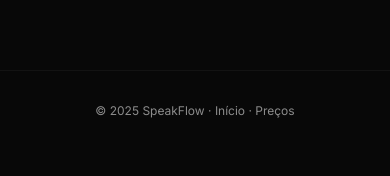
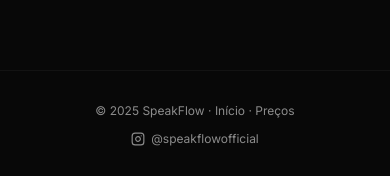
Before and after one commit to Luiz-code-dev/call_assistant, a Next.js app in the folder pageCallAssistant/: page /guia in a window 390 px wide. Shown: the part 7420-7596 px from the top of the page. Before the commit the page ends 7571 px from the top, so only its background shows below. Built offline with nearby package versions, Linux system fonts and the light colour scheme; no server answers.

Commit message:
feat: adicionar Instagram @speakflowofficial no navbar, footer e guia

```diff
--- a/pageCallAssistant/app/guia/page.tsx
+++ b/pageCallAssistant/app/guia/page.tsx
@@ -7,7 +7,7 @@ import { getSession } from "@/lib/auth";
 import {
   BookOpen, Mic2, Globe, Brain, Wand2, MessageSquarePlus,
   CheckCircle2, ArrowRight, Download, Zap, Star, Volume2,
-  Settings, Play, Send, RotateCcw, ChevronRight,
+  Settings, Play, Send, RotateCcw, ChevronRight, Instagram,
 } from "lucide-react";
 
 export default async function GuiaPage() {
@@ -420,10 +420,21 @@ export default async function GuiaPage() {
 
       <SupportChat />
 
-      <footer className="border-t border-border/50 px-6 py-8 text-center">
-        <p className="text-xs text-muted-foreground">
-          © 2025 SpeakFlow · <Link href="/" className="hover:text-foreground">Início</Link> · <Link href="/pricing" className="hover:text-foreground">Preços</Link>
-        </p>
+      <footer className="border-t border-border/50 px-6 py-8">
+        <div className="mx-auto flex max-w-3xl flex-col items-center justify-between gap-3 sm:flex-row">
+          <p className="text-xs text-muted-foreground">
+            © 2025 SpeakFlow · <Link href="/" className="hover:text-foreground">Início</Link> · <Link href="/pricing" className="hover:text-foreground">Preços</Link>
+          </p>
+          <a
+            href="https://www.instagram.com/speakflowofficial?igsh=ZmljYW5keDR4dWt1&utm_source=qr"
+            target="_blank"
+            rel="noopener noreferrer"
+            className="flex items-center gap-1.5 text-xs text-muted-foreground hover:text-pink-400 transition-colors"
+          >
+            <Instagram className="h-3.5 w-3.5" />
+            @speakflowofficial
+          </a>
+        </div>
       </footer>
     </div>
   );
--- a/pageCallAssistant/app/page.tsx
+++ b/pageCallAssistant/app/page.tsx
@@ -7,7 +7,7 @@ import { getSession } from "@/lib/auth";
 import {
   Mic2, Zap, Globe, Brain, Shield, Download,
   CheckCircle2, ArrowRight, Star, ChevronRight,
-  AlertTriangle, TrendingUp, Wand2, MessageSquarePlus, BookOpen, Sparkles,
+  AlertTriangle, TrendingUp, Wand2, MessageSquarePlus, BookOpen, Sparkles, Instagram,
 } from "lucide-react";
 
 const features = [
@@ -538,11 +538,20 @@ export default async function Home() {
           <p className="text-xs text-muted-foreground">
             © 2025 SpeakFlow. Todos os direitos reservados.
           </p>
-          <div className="flex gap-4">
+          <div className="flex items-center gap-4">
             <Link href="/pricing" className="text-xs text-muted-foreground hover:text-foreground">Preços</Link>
             <Link href="/guia" className="text-xs text-muted-foreground hover:text-foreground">Guia</Link>
             <Link href="/login" className="text-xs text-muted-foreground hover:text-foreground">Login</Link>
             <Link href="/register" className="text-xs text-muted-foreground hover:text-foreground">Cadastro</Link>
+            <a
+              href="https://www.instagram.com/speakflowofficial?igsh=ZmljYW5keDR4dWt1&utm_source=qr"
+              target="_blank"
+              rel="noopener noreferrer"
+              className="text-muted-foreground hover:text-pink-400 transition-colors"
+              title="@speakflowofficial no Instagram"
+            >
+              <Instagram className="h-4 w-4" />
+            </a>
           </div>
         </div>
       </footer>
--- a/pageCallAssistant/components/Navbar.tsx
+++ b/pageCallAssistant/components/Navbar.tsx
@@ -3,7 +3,7 @@
 import { useEffect, useState } from "react";
 import Link from "next/link";
 import { Button } from "@/components/ui/button";
-import { LayoutDashboard, LogOut } from "lucide-react";
+import { LayoutDashboard, LogOut, Instagram } from "lucide-react";
 
 interface AuthUser {
   id: string;
@@ -47,6 +47,15 @@ export function Navbar({ initialUser }: NavbarProps = {}) {
             <Link href="/#ferramentas" className="text-sm text-muted-foreground hover:text-foreground transition-colors">Ferramentas IA</Link>
             <Link href="/pricing" className="text-sm text-muted-foreground hover:text-foreground transition-colors">Preços</Link>
             <Link href="/guia" className="text-sm text-muted-foreground hover:text-foreground transition-colors">Guia</Link>
+            <a
+              href="https://www.instagram.com/speakflowofficial?igsh=ZmljYW5keDR4dWt1&utm_source=qr"
+              target="_blank"
+              rel="noopener noreferrer"
+              className="text-muted-foreground hover:text-pink-400 transition-colors"
+              title="@speakflowofficial"
+            >
+              <Instagram className="h-4 w-4" />
+            </a>
           </nav>
         )}
 
```
